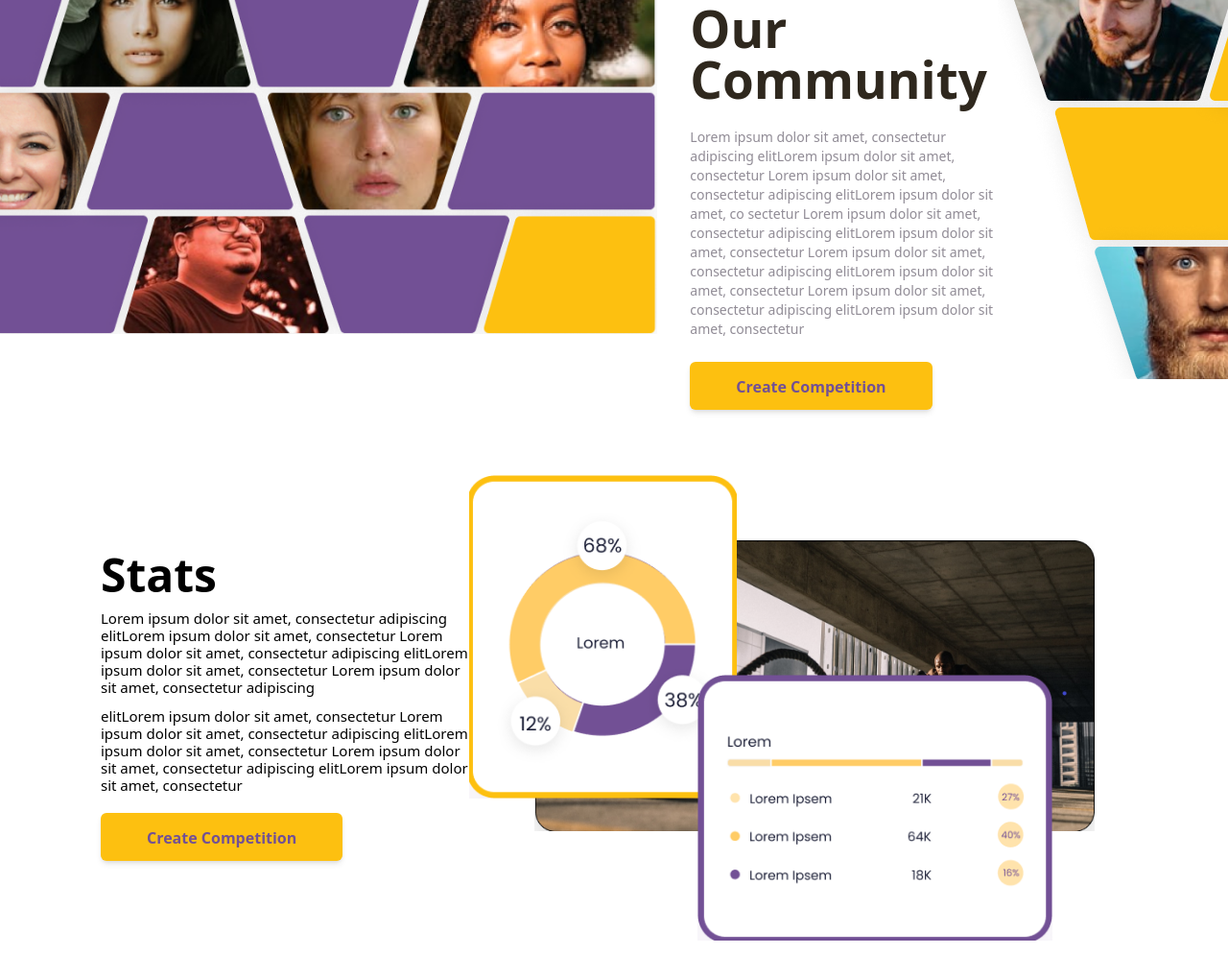
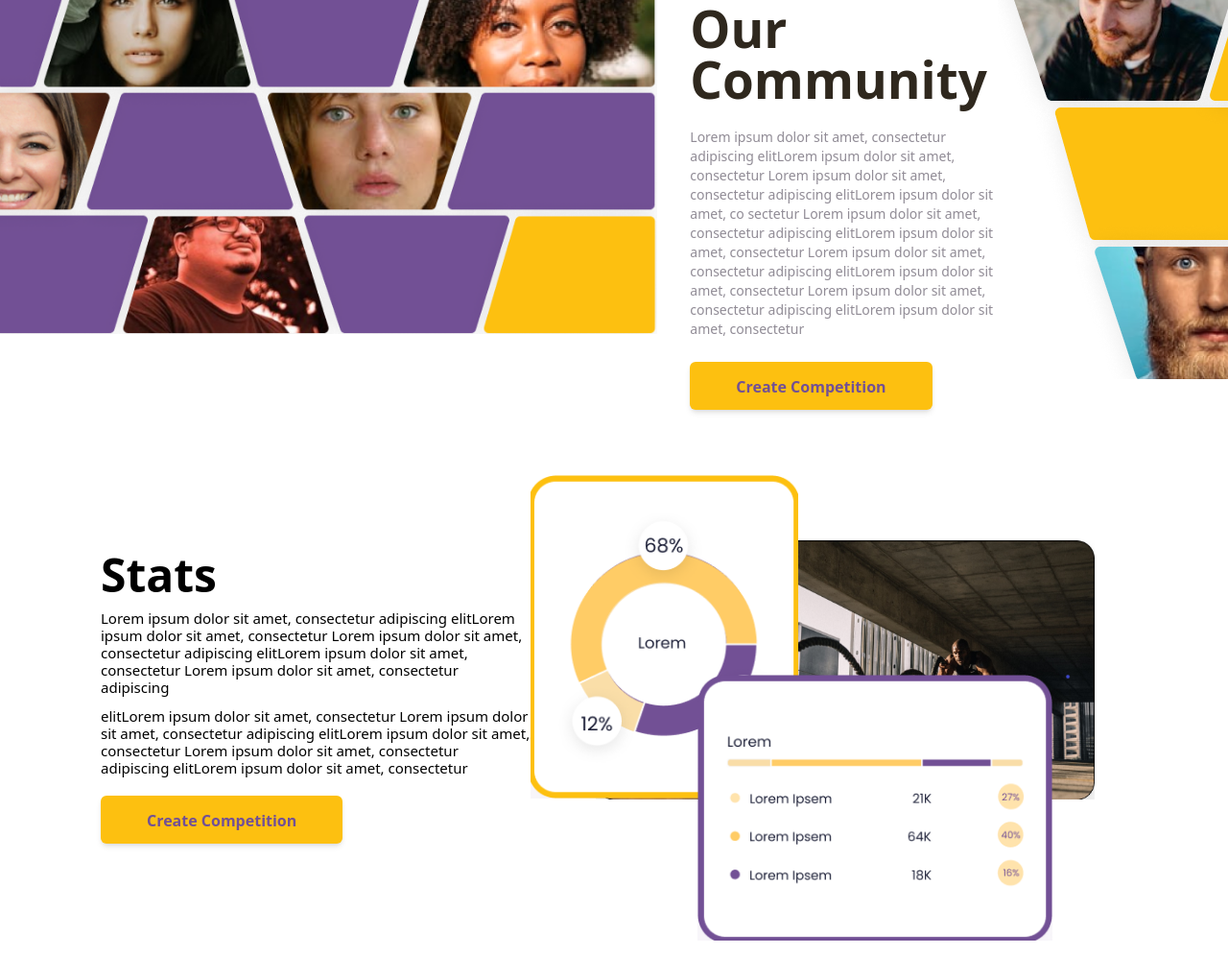
Before and after one commit to Zohidjon-Toshpulatov/competewith, a website: page index.html in a window 1280 px wide. Shown: the part 2106-3125 px from the top of the page at 96% size. Drawn offline with nearby package versions, Linux system fonts and the light colour scheme.

Commit message:
changes in stats at the bottom of page

```diff
--- a/index.html
+++ b/index.html
@@ -382,7 +382,7 @@
 
         <div
             class="max-w-[1400px] mx-auto pl-10 lg:pl-[105px] pr-8 lg:pr-[139px] flex flex-col md:flex-row gap-x-[68px] gap-y-[140px] pb-[180px] md:pt-32 lg::py-44 mt-5 lg:mt-0">
-            <div class="max-w-sm text-right lg:text-left">
+            <div class="max-w-xs md:max-w-sm lg:max-w-md text-right lg:text-left">
                 <h1 class="font-bold text-[38px] leading-[58px] lg:text-5xl lg:leading-[72px]">
                     Stats
                 </h1>
@@ -403,7 +403,8 @@
                     Create Competition
                 </button>
             </div>
-            <div class="relative max-w-[290px] h-[232px] lg:h-full lg:max-w-[706px] ml-auto lg:mx-auto">
+            <div
+                class="relative max-w-[290px] h-[232px] lg:h-full md:max-w-[400px]  lg:max-w-[706px] ml-auto lg:mx-auto">
                 <img src="./assets/img-bottom.png" alt="bottom image" class="w-full h-full">
                 <img src="./assets/chart-1.png" alt="chart-1"
                     class="absolute w-[169px] h-[204px] lg:w-[279px] lg:h-[337px] -left-[34px] -top-[102px] lg:-top-[68px] lg:-left-[68px]">
```
Also changed, not shown: style.css.
